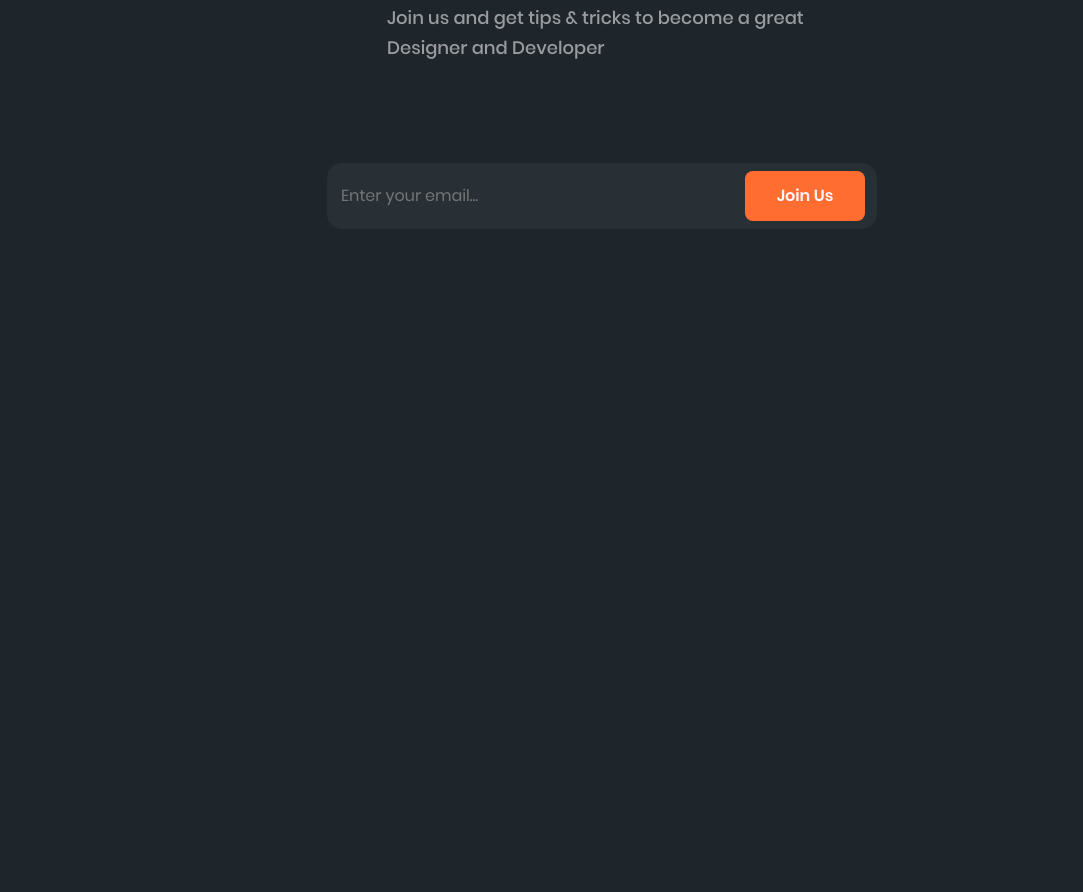
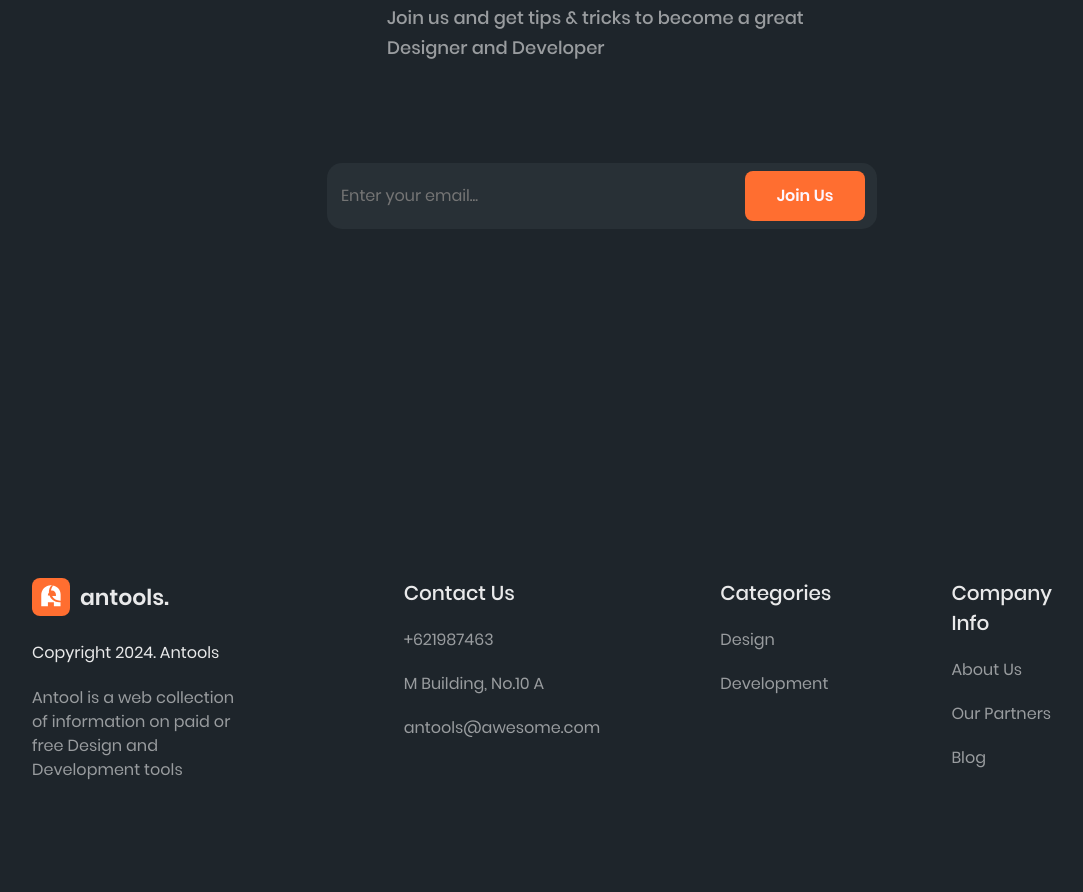
Before and after one commit to TheKostyak/Antools, a website: page src/index.html in a window 1280 px wide. Shown: the part 4217-5109 px from the top of the page, without its empty margins (38-1121 px from the left). Before the commit the page ends 4685 px from the top, so only its background shows below. Drawn offline with nearby package versions, Linux system fonts and the light colour scheme; files that its build step writes are made by us from their sources.

Commit message:
add footer

```diff
--- a/src/index.html
+++ b/src/index.html
@@ -304,6 +304,37 @@
             <button class="btn">Join Us</button>
         </div>
     </section>
+
+    <footer class="footer">
+        <div class="footer__info">
+            <div class="logo">
+                <img src="icons/Group 159.svg" alt="Antools logo" class="logo__image">
+                <div class="logo__text">antools.</div>
+            </div>
+            <div class="footer__copy">Copyright 2024. Antools</div>
+            <div class="footer__about">Antool is a web collection of information on paid or free Design and Development
+                tools</div>
+        </div>
+        <div class="footer__nav">
+            <ul class="footer__item">
+                <li class="footer__title">Contact Us</li>
+                <li class="footer__content"><a href="tel:+621987463">+621987463</a></li>
+                <li class="footer__content">M Building, No.10 A</li>
+                <li class="footer__content"><a href="mailto:antools@awesome.com" >antools@awesome.com</a></li>
+            </ul>
+            <ul class="footer__item">
+                <li class="footer__title"><a href="#">Categories</a></li>
+                <li class="footer__content"><a href="#">Design</a></li>
+                <li class="footer__content"><a href="#">Development</a></li>
+            </ul>
+            <ul class="footer__item">
+                <li class="footer__title"><a href="#">Company Info</a></li>
+                <li class="footer__content"><a href="#">About Us</a></li>
+                <li class="footer__content"><a href="#">Our Partners</a></li>
+                <li class="footer__content"><a href="#">Blog</a></li>
+            </ul>
+        </div>
+    </footer>
 </body>
 
 </html>
--- /dev/null
+++ b/src/sass/blocks/_footer.scss
@@ -0,0 +1,39 @@
+.footer {
+    display: flex;
+    padding: 110px 70px;
+    color: $main-text;
+
+    &__info {
+        max-width: 260px;
+    }
+
+    &__copy {
+        margin-top: 25px;
+        color: $second-text;
+    }
+
+    &__about {
+        margin-top: 21px;
+    }
+
+    &__nav {
+        margin-left: 155px;
+        display: flex;
+        justify-content: space-between;
+    }
+
+    &__item {
+        display: flex;
+        flex-direction: column;
+        margin-right: 120px;
+    }
+
+    &__title {
+        font-weight: 500;
+        font-size: 20px;
+        color: $second-text;
+    }
+    &__content{
+        margin-top: 20px;
+    }
+}
--- a/src/sass/style.scss
+++ b/src/sass/style.scss
@@ -145,3 +145,4 @@ ul {
 @import "blocks/newcomer";
 @import "blocks/team";
 @import "blocks/contribution";
+@import "blocks/footer";
```
Also changed, not shown: dist/css/style.min.css, dist/index.html.
